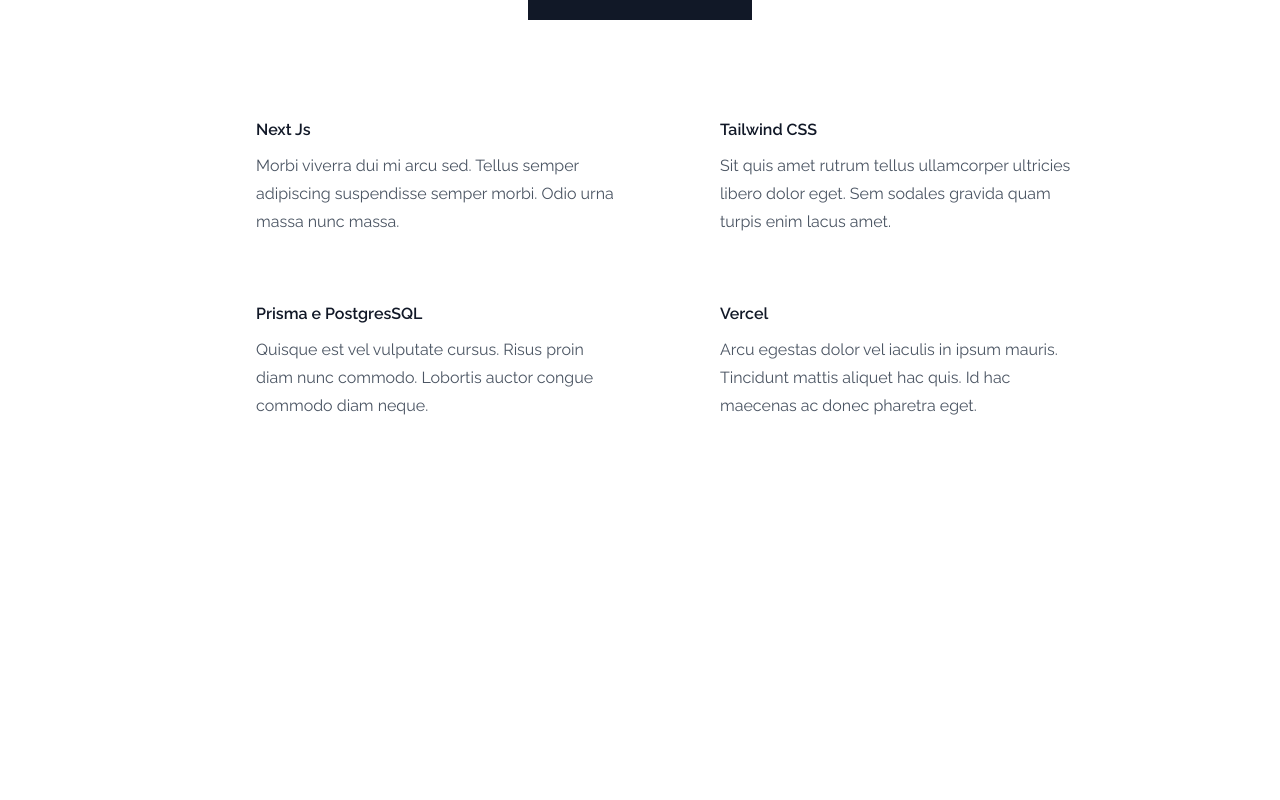
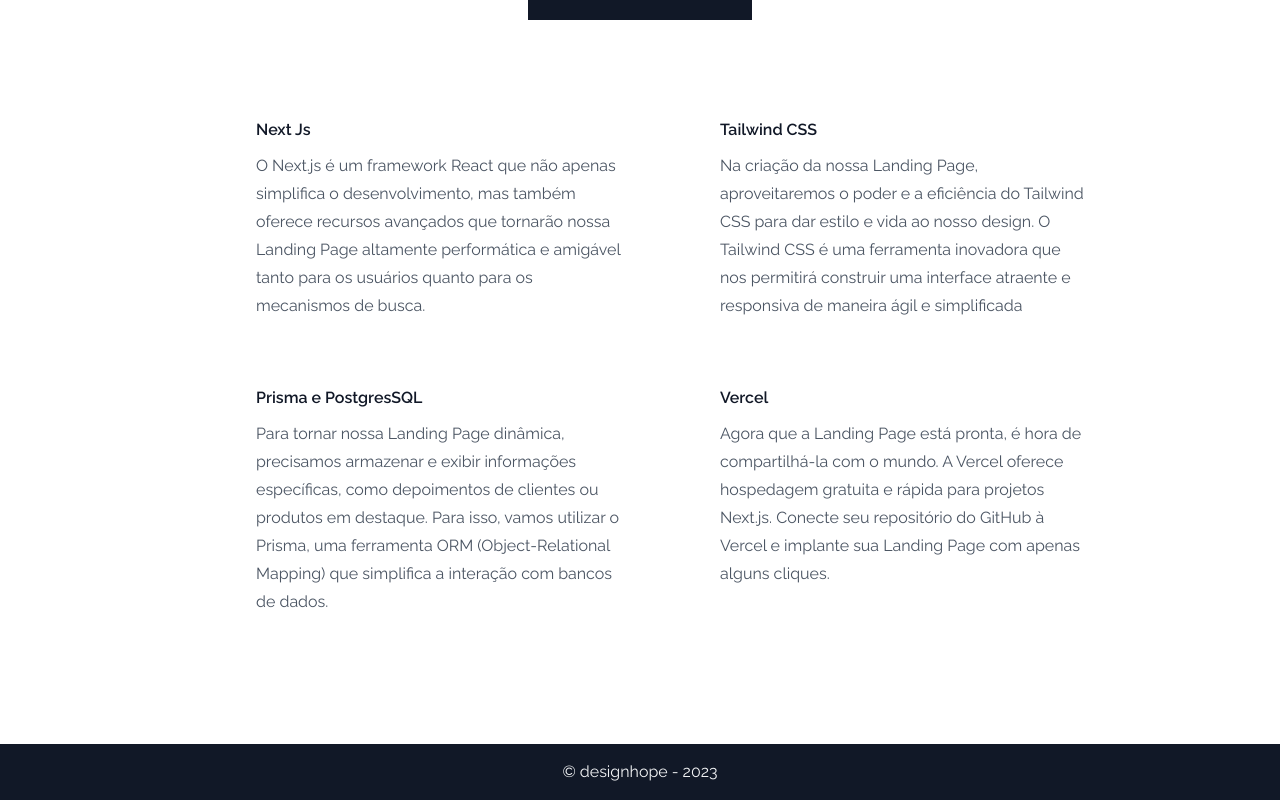
Before and after one commit to rogeriorioli/workshop, a Next.js app: page / in a window 1280 px wide. Shown: the part 1014-1814 px from the top of the page. Before the commit the page ends 1562 px from the top, so only its background shows below. Built offline with nearby package versions, Linux system fonts and the light colour scheme.

Commit message:
first-commit

```diff
--- a/src/app/components/Details/index.tsx
+++ b/src/app/components/Details/index.tsx
@@ -2,22 +2,22 @@
   {
     name: "Next Js",
     description:
-      "Morbi viverra dui mi arcu sed. Tellus semper adipiscing suspendisse semper morbi. Odio urna massa nunc massa.",
+      "O Next.js é um framework React que não apenas simplifica o desenvolvimento, mas também oferece recursos avançados que tornarão nossa Landing Page altamente performática e amigável tanto para os usuários quanto para os mecanismos de busca.",
   },
   {
     name: "Tailwind CSS",
     description:
-      "Sit quis amet rutrum tellus ullamcorper ultricies libero dolor eget. Sem sodales gravida quam turpis enim lacus amet.",
+      "Na criação da nossa Landing Page, aproveitaremos o poder e a eficiência do Tailwind CSS para dar estilo e vida ao nosso design. O Tailwind CSS é uma ferramenta inovadora que nos permitirá construir uma interface atraente e responsiva de maneira ágil e simplificada",
   },
   {
     name: "Prisma e PostgresSQL",
     description:
-      "Quisque est vel vulputate cursus. Risus proin diam nunc commodo. Lobortis auctor congue commodo diam neque.",
+      "Para tornar nossa Landing Page dinâmica, precisamos armazenar e exibir informações específicas, como depoimentos de clientes ou produtos em destaque. Para isso, vamos utilizar o Prisma, uma ferramenta ORM (Object-Relational Mapping) que simplifica a interação com bancos de dados.",
   },
   {
     name: "Vercel",
     description:
-      "Arcu egestas dolor vel iaculis in ipsum mauris. Tincidunt mattis aliquet hac quis. Id hac maecenas ac donec pharetra eget.",
+      "Agora que a Landing Page está pronta, é hora de compartilhá-la com o mundo. A Vercel oferece hospedagem gratuita e rápida para projetos Next.js. Conecte seu repositório do GitHub à Vercel e implante sua Landing Page com apenas alguns cliques.",
   },
 ];
 
--- /dev/null
+++ b/src/app/components/Footer/index.tsx
@@ -0,0 +1,13 @@
+import React from "react";
+
+// import { Container } from './styles';
+
+const Footer = () => {
+  return (
+    <div className="bg-gray-900 p-4 flex items-center justify-center text-gray-100">
+      &copy; designhope - 2023
+    </div>
+  );
+};
+
+export default Footer;
--- a/src/app/page.tsx
+++ b/src/app/page.tsx
@@ -1,12 +1,14 @@
 import Image from "next/image";
 import Hero from "./components/Hero";
 import Details from "./components/Details";
+import Footer from "./components/Footer";
 
 export default function Home() {
   return (
     <main>
       <Hero />
       <Details />
+      <Footer />
     </main>
   );
 }
```
